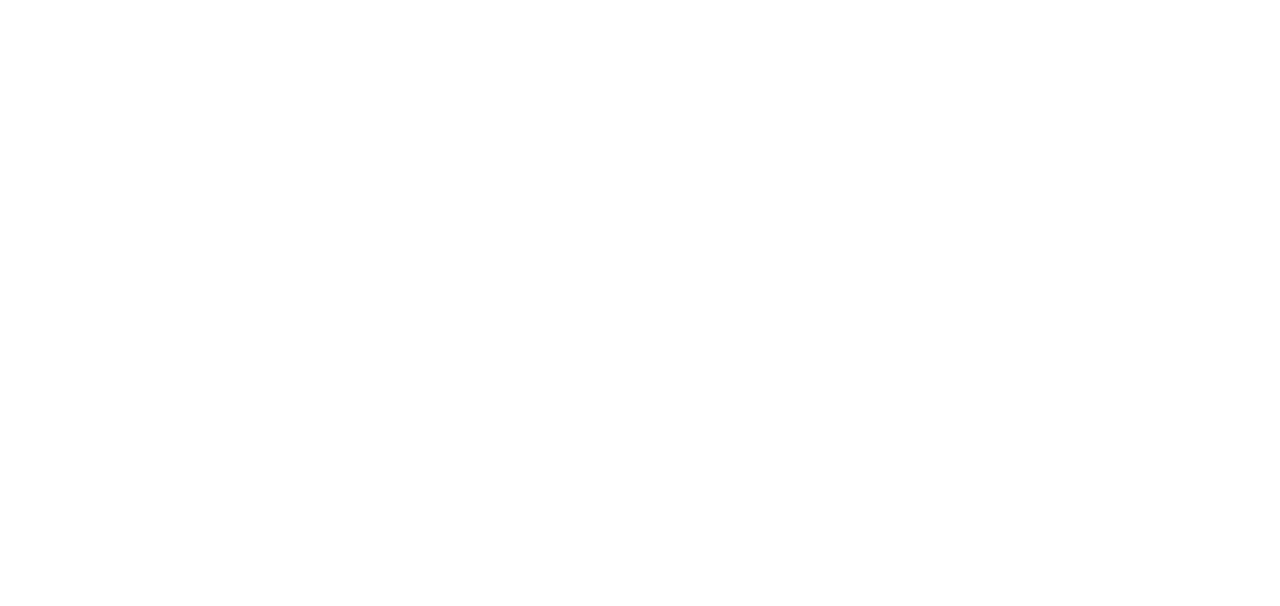
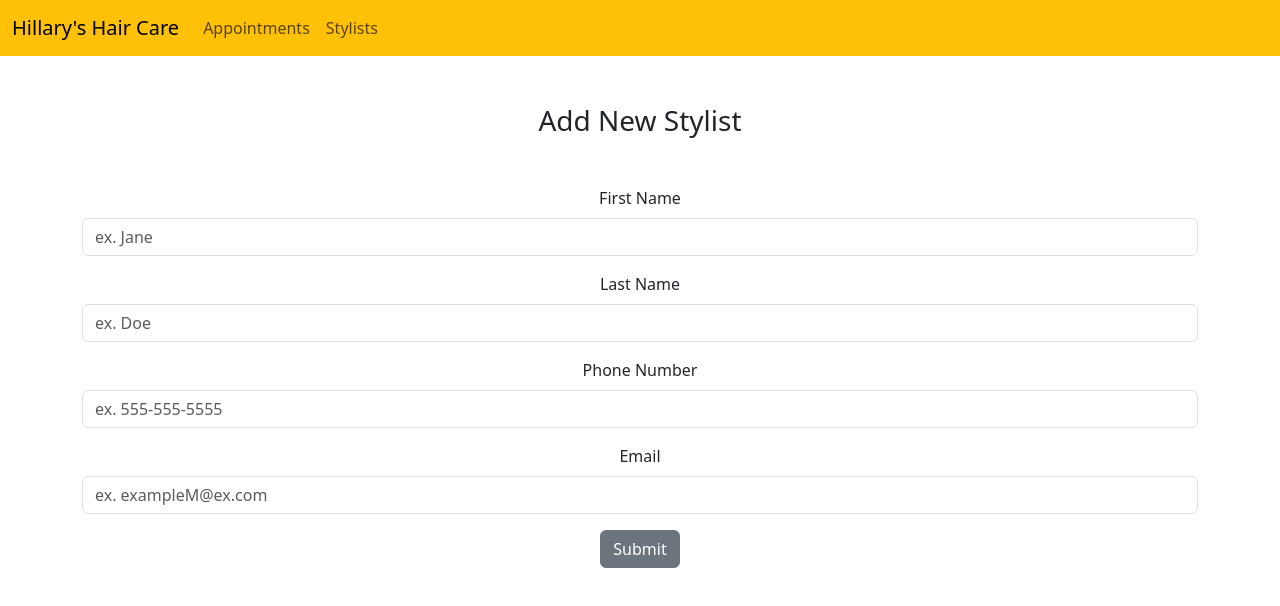
Before and after one commit to Clonchmr/Hillarys-Hair-Care, a React (Vite) app in the folder client/: page /stylists/new in a window 1280 px wide. Before the commit this address had no page. Shown: the top 606 px of the page. Built offline with nearby package versions, Linux system fonts and the light colour scheme.

Commit message:
added new stylist form and endpoint

```diff
--- /dev/null
+++ b/client/src/Components/Forms/NewStylist.jsx
@@ -0,0 +1,84 @@
+import { useState } from "react";
+import { Button, FormGroup, Input, Label } from "reactstrap";
+import { addNewStylist } from "../../data/stylistData";
+import { useNavigate } from "react-router-dom";
+
+export const NewStylist = () => {
+  const [newStylist, setNewStylist] = useState({});
+
+  const navigate = useNavigate();
+
+  const handleAddStylist = (e) => {
+    e.preventDefault();
+    addNewStylist(newStylist).then(() => {
+      navigate("/stylists");
+    });
+  };
+
+  return (
+    <div className="container">
+      <h3 className="mt-5">Add New Stylist</h3>
+      <form className="mt-5">
+        <FormGroup>
+          <Label for="newStylistName_first">First Name</Label>
+          <Input
+            type="text"
+            id="newStylistName_first"
+            required
+            placeholder="ex. Jane"
+            onChange={(e) => {
+              const data = { ...newStylist };
+              data.firstName = e.target.value;
+              setNewStylist(data);
+            }}
+          />
+        </FormGroup>
+        <FormGroup>
+          <Label for="newStylistName_last">Last Name</Label>
+          <Input
+            type="text"
+            id="newStylistName_last"
+            required
+            placeholder="ex. Doe"
+            onChange={(e) => {
+              const data = { ...newStylist };
+              data.lastName = e.target.value;
+              setNewStylist(data);
+            }}
+          />
+        </FormGroup>
+        <FormGroup>
+          <Label for="stylistPhoneNumber">Phone Number</Label>
+          <Input
+            type="text"
+            id="stylistPhoneNumber"
+            required
+            placeholder="ex. 555-555-5555"
+            onChange={(e) => {
+              const data = { ...newStylist };
+              data.phoneNumber = e.target.value;
+              setNewStylist(data);
+            }}
+          />
+        </FormGroup>
+        <FormGroup>
+          <Label for="stylistEmail">Email</Label>
+          <Input
+            type="text"
+            id="stylistEmail"
+            required
+            placeholder="ex. exampleM@ex.com"
+            onChange={(e) => {
+              const data = { ...newStylist };
+              data.email = e.target.value;
+              setNewStylist(data);
+            }}
+          />
+        </FormGroup>
+        <Button className="btn" type="submit" onClick={handleAddStylist}>
+          Submit
+        </Button>
+      </form>
+    </div>
+  );
+};
--- a/client/src/Components/StylistList.jsx
+++ b/client/src/Components/StylistList.jsx
@@ -1,9 +1,12 @@
 import { useEffect, useState } from "react";
 import { getStylists } from "../data/stylistData";
 import { Button, Table } from "reactstrap";
+import { useNavigate } from "react-router-dom";
 
 export const StylistList = () => {
   const [stylists, setStylists] = useState([]);
+
+  const navigate = useNavigate();
 
   useEffect(() => {
     getStylists().then(setStylists);
@@ -12,6 +15,16 @@ export const StylistList = () => {
     <div className="container">
       <div className="sub-menu bg-warning mt-4 mb-2">
         <h4>Stylists</h4>
+        <Button
+          className="btn mb-2"
+          color="dark"
+          outline
+          onClick={() => {
+            navigate("/stylists/new");
+          }}
+        >
+          Add New
+        </Button>
       </div>
       <Table>
         <thead>
--- a/client/src/data/stylistData.js
+++ b/client/src/data/stylistData.js
@@ -3,3 +3,13 @@ const _apiString = "/api/stylists";
 export const getStylists = () => {
   return fetch(_apiString).then((res) => res.json());
 };
+
+export const addNewStylist = (stylistObj) => {
+  return fetch(_apiString, {
+    method: "POST",
+    headers: {
+      "Content-Type": "application/json",
+    },
+    body: JSON.stringify(stylistObj),
+  });
+};
--- a/client/src/main.jsx
+++ b/client/src/main.jsx
@@ -6,6 +6,7 @@ import { AppointmentList } from "./Components/AppointmentList.jsx";
 import { NewAppointment } from "./Components/Forms/NewAppointment.jsx";
 import { AppointmentDetails } from "./Components/AppointmentDetails.jsx";
 import { StylistList } from "./Components/StylistList.jsx";
+import { NewStylist } from "./Components/Forms/NewStylist.jsx";
 
 createRoot(document.getElementById("root")).render(
   <BrowserRouter>
@@ -18,6 +19,7 @@ createRoot(document.getElementById("root")).render(
         </Route>
         <Route path="stylists">
           <Route index element={<StylistList />} />
+          <Route path="new" element={<NewStylist />} />
         </Route>
       </Route>
     </Routes>
```
Also changed, not shown: 2 other files (tests, documents, lock files or other folders).
